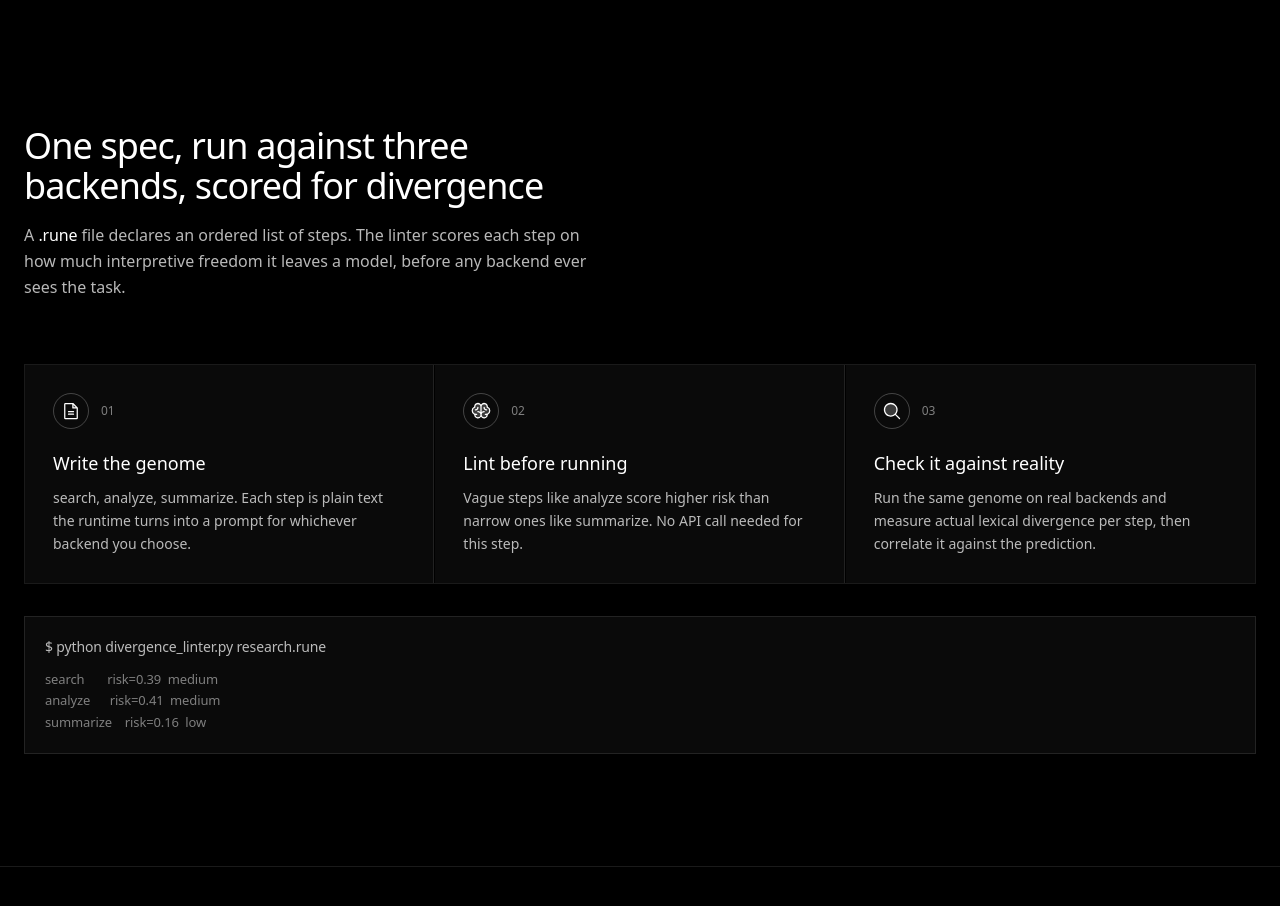
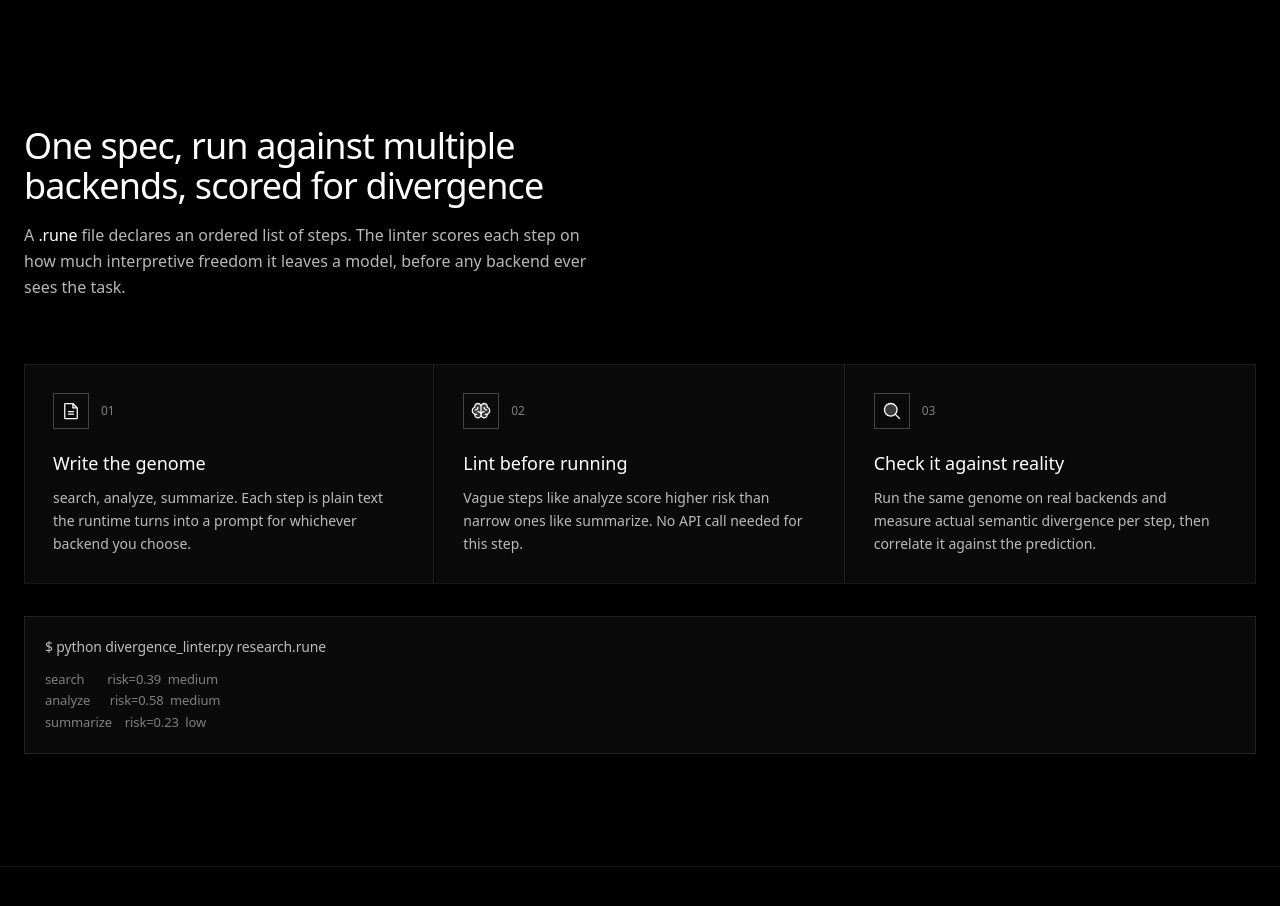
Before and after one commit to FadedCantCode/RUNE-site, a Next.js app: page / in a window 1280 px wide. Shown: the part 1120-2026 px from the top of the page. Built offline with nearby package versions, Linux system fonts and the light colour scheme.

Commit message:
Update HowItWorks.tsx

```diff
--- a/components/HowItWorks.tsx
+++ b/components/HowItWorks.tsx
@@ -6,7 +6,7 @@ export function HowItWorks() {
       <div className="mx-auto max-w-[1400px] px-6">
         <div className="max-w-xl">
           <h2 className="text-3xl font-medium tracking-tight text-[var(--color-ink)] md:text-4xl">
-            One spec, run against three backends, scored for divergence
+            One spec, run against multiple backends, scored for divergence
           </h2>
           <p className="mt-4 text-base leading-relaxed text-[var(--color-ink-muted)]">
             A <code className="font-mono-tight text-[var(--color-ink)]">.rune</code> file
@@ -16,7 +16,7 @@ export function HowItWorks() {
           </p>
         </div>
 
-        <div className="mt-16 grid grid-cols-1 gap-px overflow-hidden rounded-[var(--radius-base)] border border-[var(--color-border)] md:grid-cols-3">
+        <div className="mt-16 grid grid-cols-1 gap-px overflow-hidden border border-[var(--color-border)] md:grid-cols-3">
           <FlowStep
             icon={<FileText size={20} weight="duotone" />}
             label="01"
@@ -33,19 +33,23 @@ export function HowItWorks() {
             icon={<MagnifyingGlass size={20} weight="duotone" />}
             label="03"
             title="Check it against reality"
-            body="Run the same genome on real backends and measure actual lexical divergence per step, then correlate it against the prediction."
+            body="Run the same genome on real backends and measure actual semantic divergence per step, then correlate it against the prediction."
             last
           />
         </div>
 
+        {/* Live output, matches divergence_linter.py's current values for
+            research.rune. See docs/roadmap.md for the validated
+            correlations (0.719 / 0.99 / 0.999) measured against these
+            same predictions. */}
         <div className="mt-8 surface p-5">
           <p className="font-mono-tight text-sm text-[var(--color-ink-muted)]">
             $ python divergence_linter.py research.rune
           </p>
           <pre className="mt-3 overflow-x-auto font-mono-tight text-[13px] leading-relaxed text-[var(--color-ink-faint)]">
 {`search       risk=0.39  medium
-analyze      risk=0.41  medium
-summarize    risk=0.16  low`}
+analyze      risk=0.58  medium
+summarize    risk=0.23  low`}
           </pre>
         </div>
       </div>
@@ -73,7 +77,7 @@ function FlowStep({
       }`}
     >
       <div className="flex items-center gap-3">
-        <span className="flex h-9 w-9 items-center justify-center rounded-full border border-[var(--color-border-strong)] text-[var(--color-accent)]">
+        <span className="flex h-9 w-9 items-center justify-center border border-[var(--color-border-strong)] text-[var(--color-ink)]">
           {icon}
         </span>
         <span className="font-mono-tight text-xs text-[var(--color-ink-faint)]">
```
